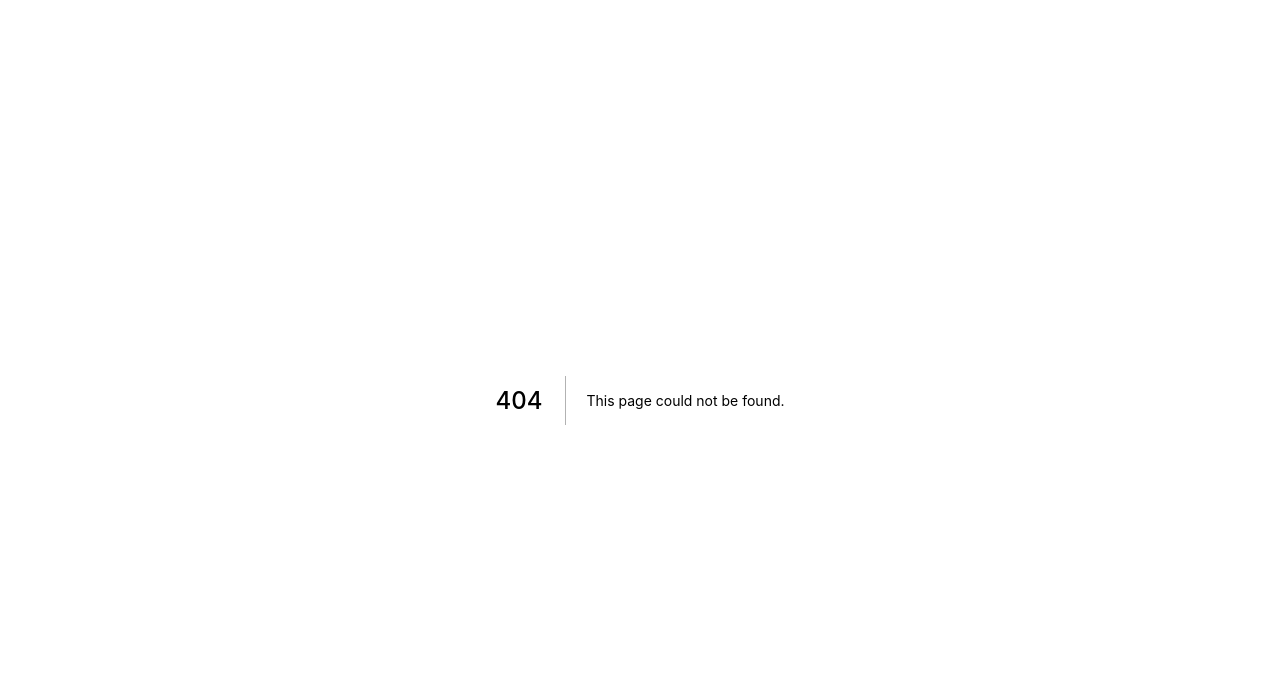
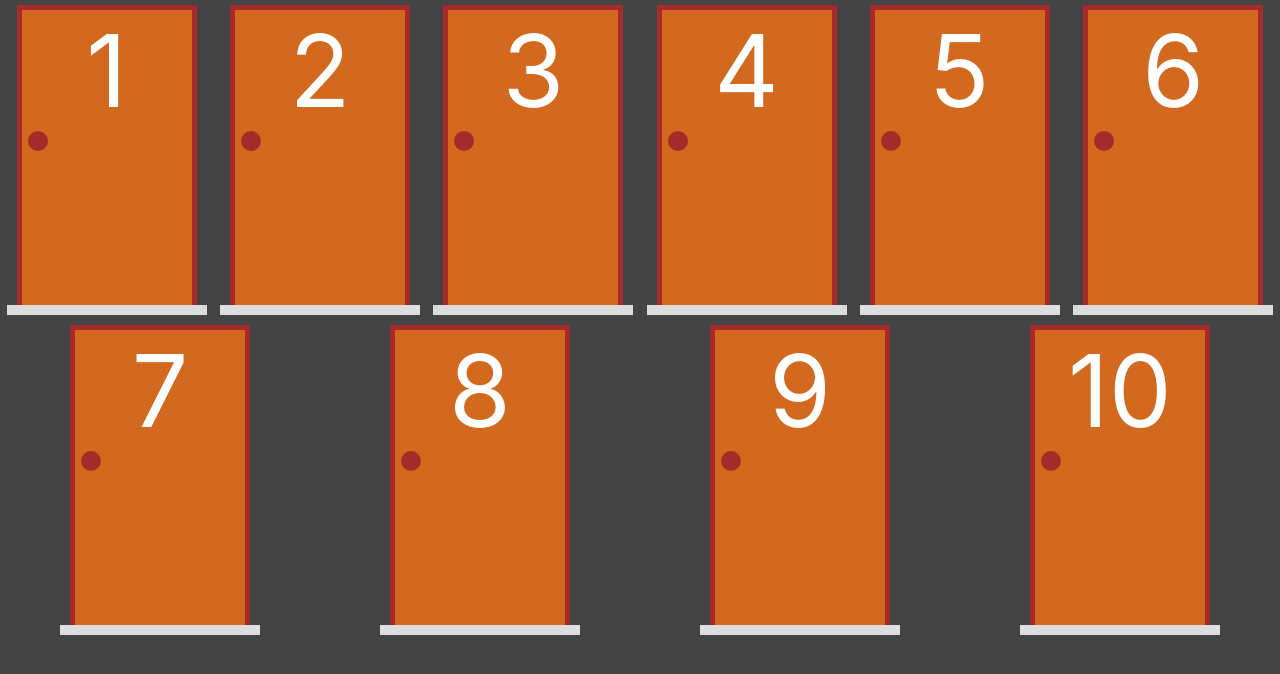
Before and after one commit to fabriciofcastro/Projeto-ache-o-presente, a Next.js app: page /jogo in a window 1280 px wide. Before the commit this address had no page. Shown: the top 674 px of the page. Built offline with nearby package versions, Linux system fonts and the light colour scheme.

Commit message:
criado o componete jogo e componete estilo

```diff
--- /dev/null
+++ b/pages/jogo.tsx
@@ -0,0 +1,31 @@
+import { useState } from "react"
+import Porta from '../components/porta'
+import Presente from '../components/Presente'
+import styles from '../styles/divGlobal.module.css'
+import portaLogica, { atualizarPortas } from '../logic/portaLogica'
+import stylesJogo from '../styles/jogo.module.css'
+
+
+export default function Jogo() {
+    const [portas, setPortas] = useState( portaLogica(10, 3))
+
+    function renderizarPortas() {
+      return portas.map( porta => {
+        return <Porta key={ porta.numero } value={ porta }
+        onChange={ novaPorta => {
+          setPortas(atualizarPortas( portas, novaPorta)) }
+         } />
+      })
+    }
+
+    return (
+        <div className={styles.div_global} id={stylesJogo.jogo} >
+          <div className={stylesJogo.portas}>
+              { renderizarPortas() }
+          </div>
+           <div className="botoes">
+
+           </div>
+        </div>
+    )
+}
--- /dev/null
+++ b/styles/jogo.module.css
@@ -0,0 +1,14 @@
+#jogo {
+    display: flex;
+    flex-direction: column;
+    justify-content: center;
+    align-items: center;
+    height: 100%;
+}
+
+.portas {
+    display: flex;
+    flex-wrap: wrap;
+    align-self: stretch;
+    justify-content: space-around;
+}
```
Also changed, not shown: pages/index.jsx (+7 -26 lines).
